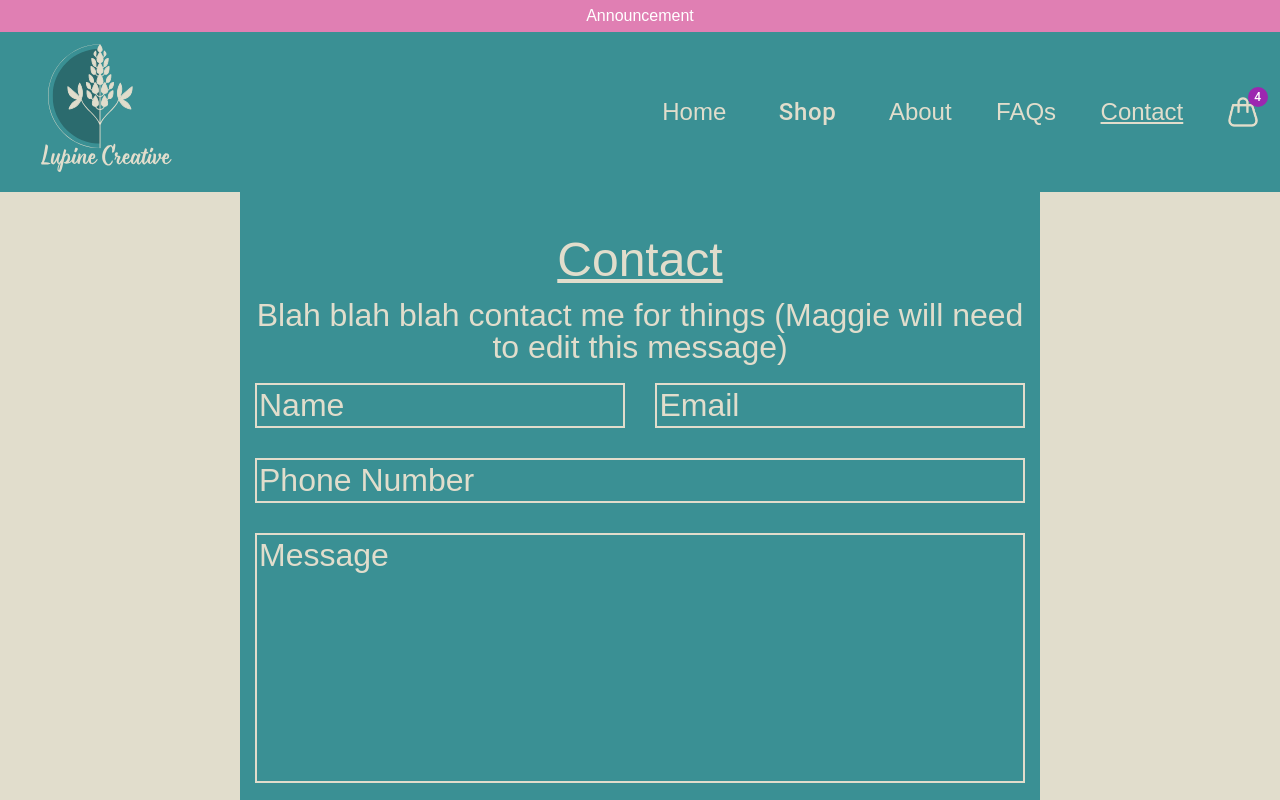
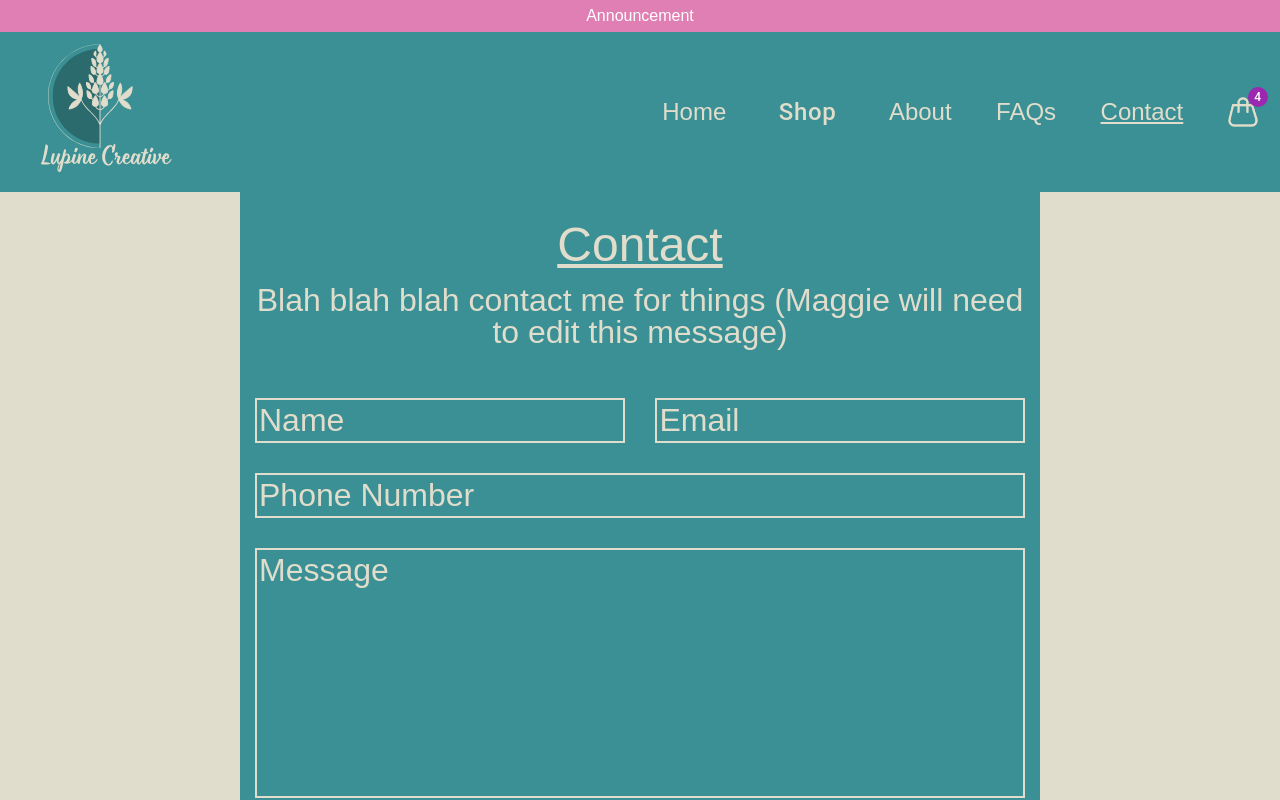
Before and after one commit to rvbouu/lupine_creative_v2, a React (Vite) app: page /contact in a window 1280 px wide. Shown: the top 800 px of the page. Built offline with nearby package versions, Linux system fonts and the light colour scheme.

Commit message:
added bigger margin-bottom to .contact-p

```diff
--- a/src/pages/Contact/Contact.css
+++ b/src/pages/Contact/Contact.css
@@ -26,7 +26,7 @@
 .contact-p{
   font-size: 2rem;
   text-align: center;
-  margin-bottom: 20px;
+  margin-bottom: 50px;
   font-weight: 300;
 }
 
```
